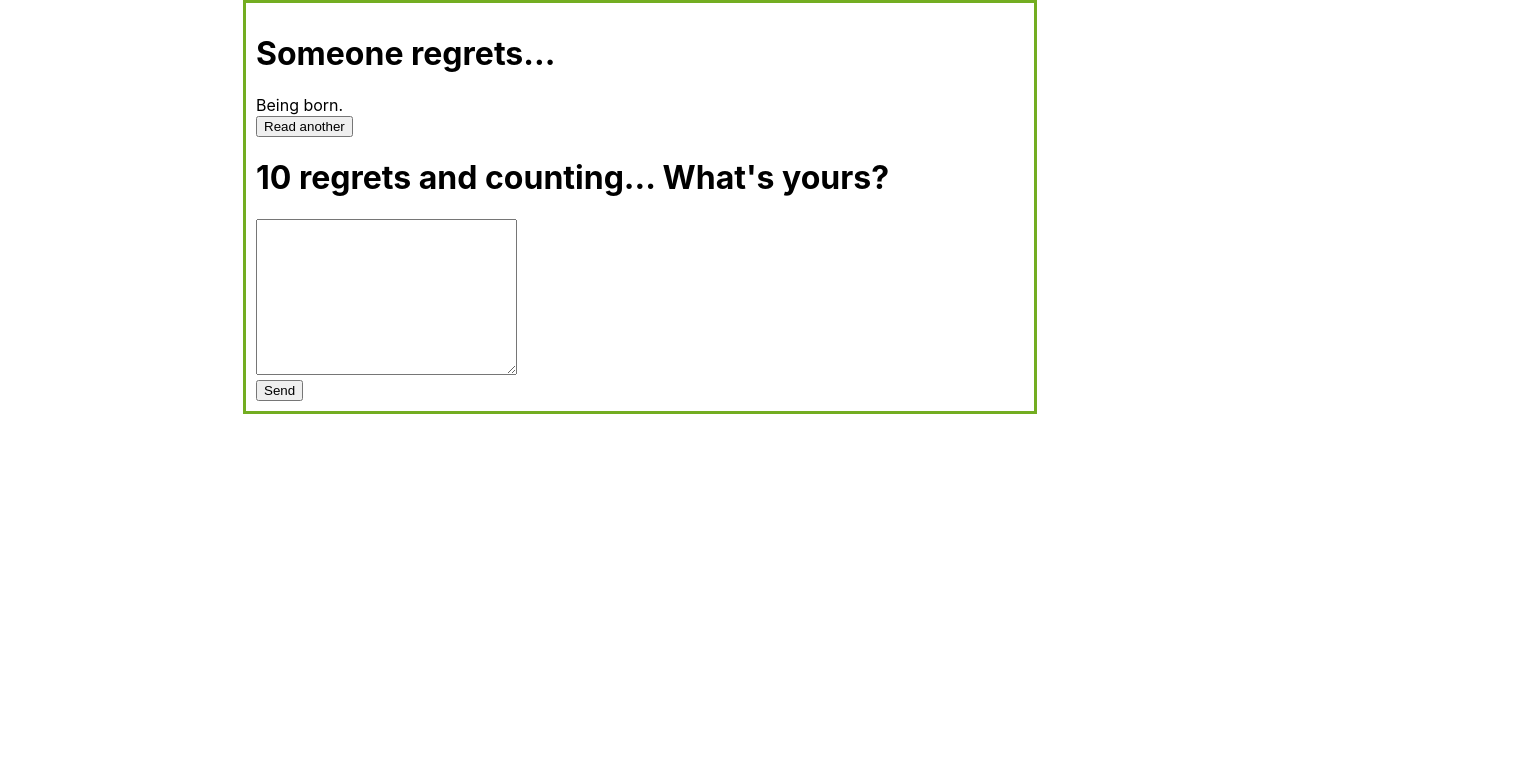
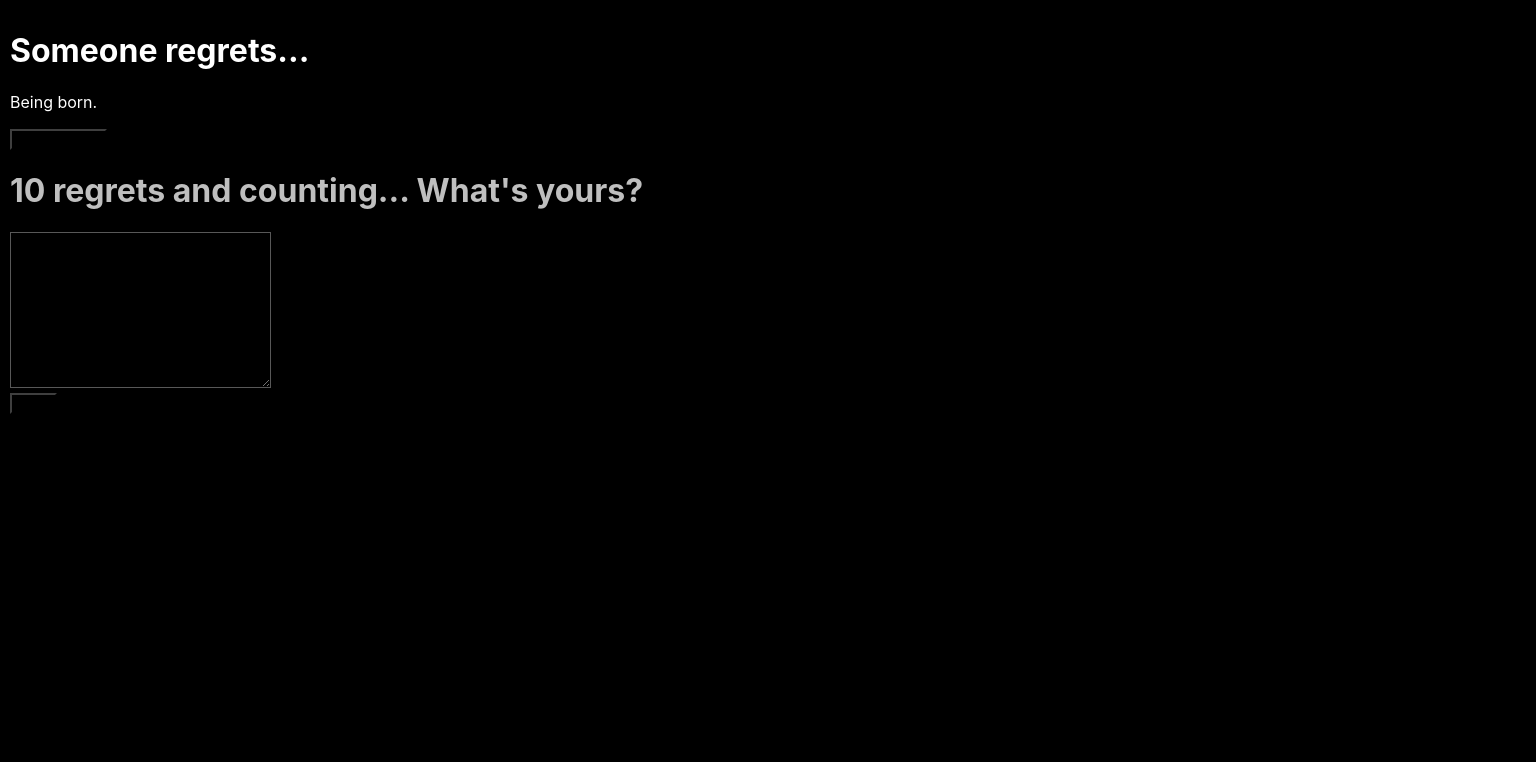
Before and after one commit to jkgh20/life-regrets-frontend, a React (Create React App) app: page / in a window 1280 px wide. Shown: the top 762 px of the page, 1536 px wide, since content can reach past the window. Built offline with nearby package versions, Linux system fonts and the light colour scheme; no server answers.

Commit message:
WIP: Site styling
* Begin black background theme
* Add fade-in transitions

```diff
--- a/src/App.css
+++ b/src/App.css
@@ -1,13 +1,78 @@
-.app {
-  margin: auto;
-  width: 60%;
-  border: 3px solid #73AD21;
+* {
+  background-color: black;
+}
+
+#app {
+  color:   white;
+  margin:  auto;
   padding: 10px;
 }
 
+/*
+animation:
+- animation-name
+- animation-duration
+- animation-timing-function
+- animation-delay
+- animation-iteration-count
+- animation-direction
+- animation-fill-mode
+- animation-play-state
+*/
+
+#read-header {
+  animation:         fadeIn 2s linear 0s 1 normal forwards running;
+  -o-animation:      fadeIn 2s linear 0s 1 normal forwards running;
+  -ms-animation:     fadeIn 2s linear 0s 1 normal forwards running;
+  -moz-animation:    fadeIn 2s linear 0s 1 normal forwards running;
+  -webkit-animation: fadeIn 2s linear 0s 1 normal forwards running;
+}
+
+#read-message {
+  animation:         fadeIn 2s linear 1.3s 1 normal backwards running;
+  -o-animation:      fadeIn 2s linear 1.3s 1 normal backwards running;
+  -ms-animation:     fadeIn 2s linear 1.3s 1 normal backwards running;
+  -moz-animation:    fadeIn 2s linear 1.3s 1 normal backwards running;
+  -webkit-animation: fadeIn 2s linear 1.3s 1 normal backwards running;
+}
+
+#everything-else {
+  animation:         fadeIn 2s linear 3.5s 1 normal backwards running;
+  -o-animation:      fadeIn 2s linear 3.5s 1 normal backwards running;
+  -ms-animation:     fadeIn 2s linear 3.5s 1 normal backwards running;
+  -moz-animation:    fadeIn 2s linear 3.5s 1 normal backwards running;
+  -webkit-animation: fadeIn 2s linear 3.5s 1 normal backwards running;
+}
+
 #footer {
+  color:    white;
   position: absolute;
-  bottom: 0;
-  width: 100%;
-  height: 2.5rem;
+  bottom:   0;
+  width:    100%;
+  padding:  10px;
 }
+
+@keyframes fadeIn {
+  from { opacity: 0; }
+  to   { opacity: 1; }
+}
+
+@-o-keyframes fadeIn {
+  from { opacity: 0; }
+  to   { opacity: 1; }
+}
+
+@-ms-keyframes fadeIn {
+  from { opacity: 0; }
+  to   { opacity: 1; }
+}
+
+@-moz-keyframes fadeIn {
+  from { opacity: 0; }
+  to   { opacity: 1; }
+}
+
+@-webkit-keyframes fadeIn {
+  from { opacity: 0; }
+  to   { opacity: 1; }
+}
--- a/src/App.js
+++ b/src/App.js
@@ -27,7 +27,7 @@ function ReadRegret(props) {
 
 function Button(props) {
   return (
-    <button className="button" onClick={props.onClick}>
+    <button id="button" onClick={props.onClick}>
       {props.value}
     </button>
   );
@@ -75,21 +75,22 @@ class App extends React.Component {
 
   render() {
     return (
-      <div class="app">
-        <div class="read">
-          <h1>
+      <div id="app">
+        <div>
+          <h1 id="read-header">
             Someone regrets...
           </h1>
-          <ReadRegret
-            value={this.state.message}
-          />
+          <p id="read-message">
+            {this.state.message}
+          </p>
+        </div>
+        <div id="everything-else">
           <Button
             value="Read another"
             onClick={() => this.queryDb(false)}
           />
-        </div>
 
-        <div class="write">
+          <div id="write">
             <h1>
               {this.state.count} regrets and counting... What's yours?
             </h1>
@@ -100,9 +101,10 @@ class App extends React.Component {
               />
           </div>
 
-        <footer id="footer">
+          <div id="footer">
             About
-        </footer>
+          </div>
+        </div>
       </div>
     );
   }
```
Lines whose indentation alone changed are shown as unchanged.
